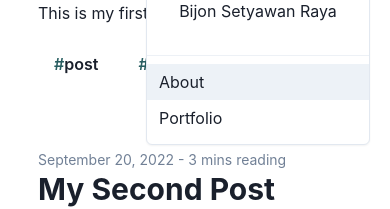
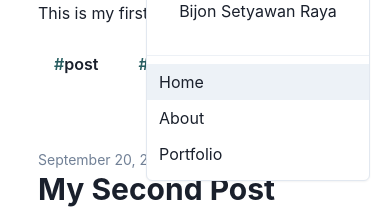
Before and after one commit to bsraya/bsraya, a Next.js app: page / in a window 390 px wide. Both pictures are taken after a click on the button 354 px from the left and 28 px from the top of the page. Shown: the part 242-451 px from the top of the page. Built offline with nearby package versions, Linux system fonts and the light colour scheme; a small style sheet from the web is missing.

Commit message:
feat: add home button

```diff
--- a/components/Navbar.tsx
+++ b/components/Navbar.tsx
@@ -80,6 +80,11 @@ export default function Navigation(): JSX.Element {
                                     <br />
                                     <MenuDivider />
                                     <MenuItem>
+                                        <Link href="/">
+                                            Home
+                                        </Link>
+                                    </MenuItem>
+                                    <MenuItem>
                                         <Link href="/about">
                                             About
                                         </Link>
```
